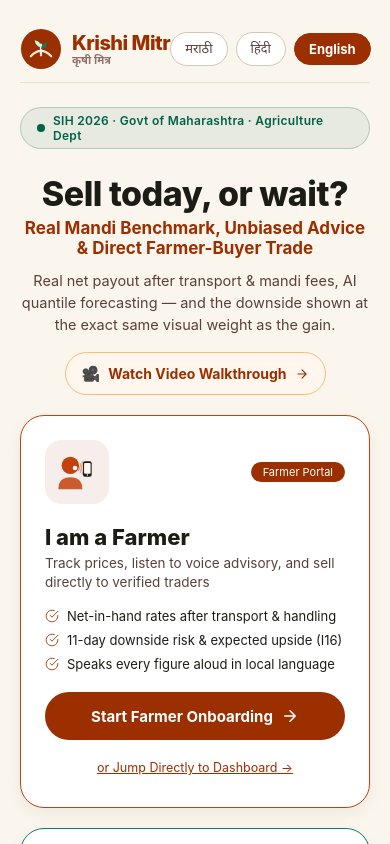
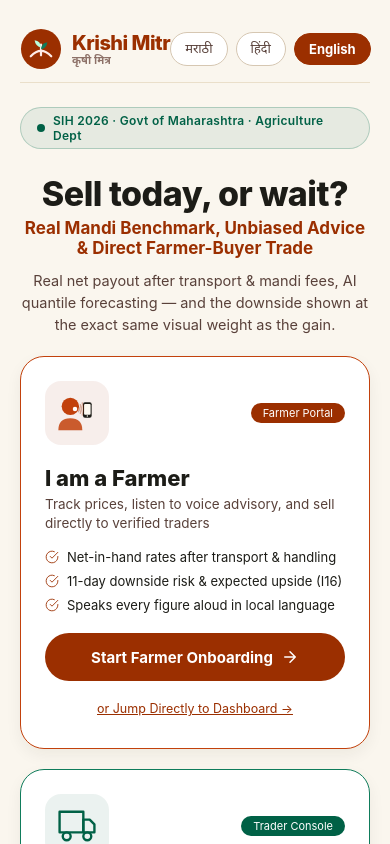
Before and after one commit to akashg7/Neolithic, a React Native app in the folder Krishi-Mitr/: screen /Web_Landing in a window 390 px wide. Built offline with nearby package versions, Linux system fonts and the light colour scheme; what react-native-audio-recorder-player, react-native-sound would draw is missing.

Commit message:
removed video link from landing page

```diff
--- a/Krishi-Mitr/src/screens/web/Landing.tsx
+++ b/Krishi-Mitr/src/screens/web/Landing.tsx
@@ -268,25 +268,6 @@ export default function Landing() {
         <Text style={styles.subtagline}>{copy.subtagline}</Text>
         <Text style={styles.promise}>{copy.promise}</Text>
 
-        <Pressable
-          onPress={() => {
-            if (typeof window !== 'undefined') window.open('/video', '_blank');
-          }}
-          // @ts-ignore
-          onClick={() => {
-            if (typeof window !== 'undefined') window.open('/video', '_blank');
-          }}
-          style={styles.heroVideoBtn}>
-          <Text style={styles.heroVideoIcon}>🎥</Text>
-          <Text style={styles.heroVideoText}>
-            {locale === 'mr'
-              ? 'व्हिडिओ प्रात्यक्षिक पहा'
-              : locale === 'hi'
-              ? 'वीडियो डेमो देखें'
-              : 'Watch Video Walkthrough'}
-          </Text>
-          <Icon name="arrow-right" size={14} color={colors.primary} />
-        </Pressable>
       </View>
 
       {/* ── The Two Doors ──────────────────────────────────── */}
@@ -373,8 +354,8 @@ export default function Landing() {
               {locale === 'mr'
                 ? 'किंवा थेट खरेदीदार कन्सोल बघा →'
                 : locale === 'hi'
-                ? 'या सीधा खरीदार कंसोल देखें →'
-                : 'or Instant Trader Dashboard →'}
+                  ? 'या सीधा खरीदार कंसोल देखें →'
+                  : 'or Instant Trader Dashboard →'}
             </Text>
           </Pressable>
         </View>
```
